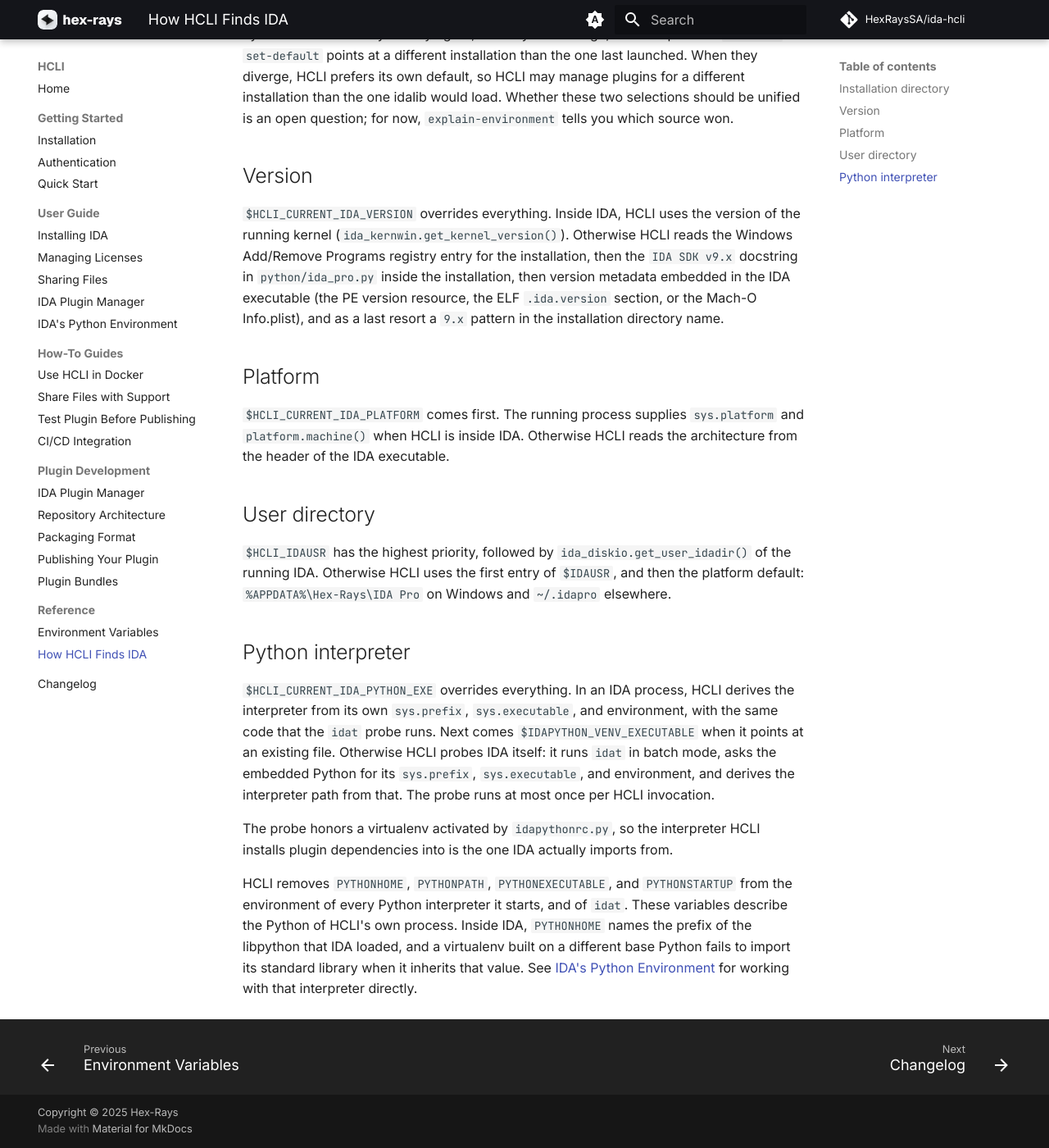
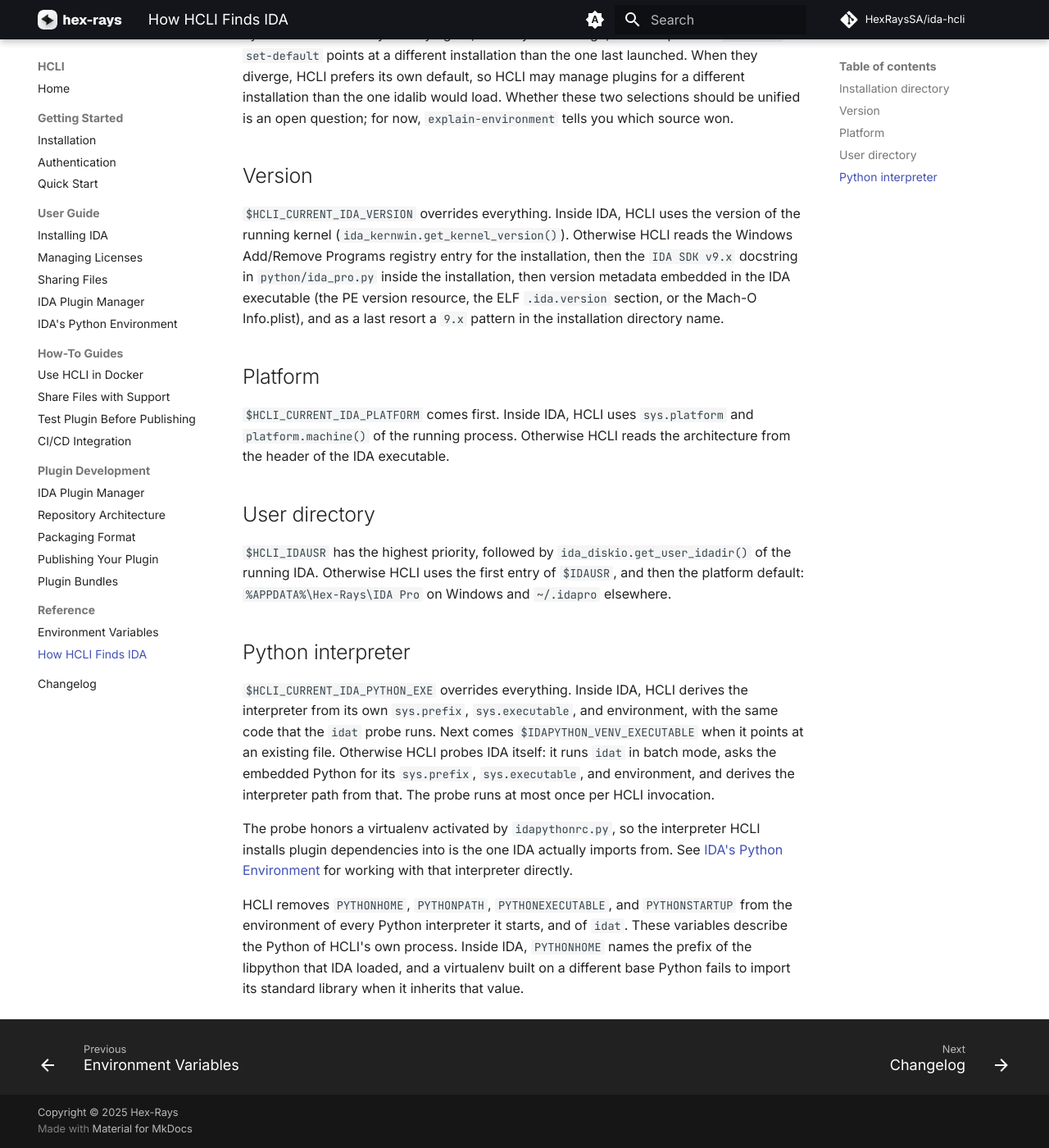
Before and after one commit to HexRaysSA/ida-hcli, an MkDocs documentation site: the page built from docs/reference/ida-detection.md, in a window 1280 px wide and 1400 px high, scrolled down 986 px. Shown: the whole window at 82% size. Built offline with MkDocs 1.6.1 and Material for MkDocs 9.7.7, drawn with Linux system fonts in a browser that asks for light colours; comment, search, counter and statistics services are not loaded.

Commit message:
refactor: tidy in-IDA detection follow-ups
Build the venv-creation environment from plan.tool_exe instead of
re-parsing the command, annotate the idalib fixture as Generator like
the other yield-based helpers, and use "Inside IDA" throughout
ida-detection.md with the user-guide link back next to the probe text.

Co-Authored-By: Claude Opus 5.5 <noreply@anthropic.com>

```diff
--- a/docs/reference/ida-detection.md
+++ b/docs/reference/ida-detection.md
@@ -20,7 +20,7 @@ The last two sources answer different questions. The HCLI default instance is HC
 
 ## Platform
 
-`$HCLI_CURRENT_IDA_PLATFORM` comes first. The running process supplies `sys.platform` and `platform.machine()` when HCLI is inside IDA. Otherwise HCLI reads the architecture from the header of the IDA executable.
+`$HCLI_CURRENT_IDA_PLATFORM` comes first. Inside IDA, HCLI uses `sys.platform` and `platform.machine()` of the running process. Otherwise HCLI reads the architecture from the header of the IDA executable.
 
 ## User directory
 
@@ -28,8 +28,8 @@ The last two sources answer different questions. The HCLI default instance is HC
 
 ## Python interpreter
 
-`$HCLI_CURRENT_IDA_PYTHON_EXE` overrides everything. In an IDA process, HCLI derives the interpreter from its own `sys.prefix`, `sys.executable`, and environment, with the same code that the `idat` probe runs. Next comes `$IDAPYTHON_VENV_EXECUTABLE` when it points at an existing file. Otherwise HCLI probes IDA itself: it runs `idat` in batch mode, asks the embedded Python for its `sys.prefix`, `sys.executable`, and environment, and derives the interpreter path from that. The probe runs at most once per HCLI invocation.
+`$HCLI_CURRENT_IDA_PYTHON_EXE` overrides everything. Inside IDA, HCLI derives the interpreter from its own `sys.prefix`, `sys.executable`, and environment, with the same code that the `idat` probe runs. Next comes `$IDAPYTHON_VENV_EXECUTABLE` when it points at an existing file. Otherwise HCLI probes IDA itself: it runs `idat` in batch mode, asks the embedded Python for its `sys.prefix`, `sys.executable`, and environment, and derives the interpreter path from that. The probe runs at most once per HCLI invocation.
 
-The probe honors a virtualenv activated by `idapythonrc.py`, so the interpreter HCLI installs plugin dependencies into is the one IDA actually imports from.
+The probe honors a virtualenv activated by `idapythonrc.py`, so the interpreter HCLI installs plugin dependencies into is the one IDA actually imports from. See [IDA's Python Environment](../user-guide/ida-python-environment.md) for working with that interpreter directly.
 
-HCLI removes `PYTHONHOME`, `PYTHONPATH`, `PYTHONEXECUTABLE`, and `PYTHONSTARTUP` from the environment of every Python interpreter it starts, and of `idat`. These variables describe the Python of HCLI's own process. Inside IDA, `PYTHONHOME` names the prefix of the libpython that IDA loaded, and a virtualenv built on a different base Python fails to import its standard library when it inherits that value. See [IDA's Python Environment](../user-guide/ida-python-environment.md) for working with that interpreter directly.
+HCLI removes `PYTHONHOME`, `PYTHONPATH`, `PYTHONEXECUTABLE`, and `PYTHONSTARTUP` from the environment of every Python interpreter it starts, and of `idat`. These variables describe the Python of HCLI's own process. Inside IDA, `PYTHONHOME` names the prefix of the libpython that IDA loaded, and a virtualenv built on a different base Python fails to import its standard library when it inherits that value.
```
Also changed, not shown: 2 other files.
